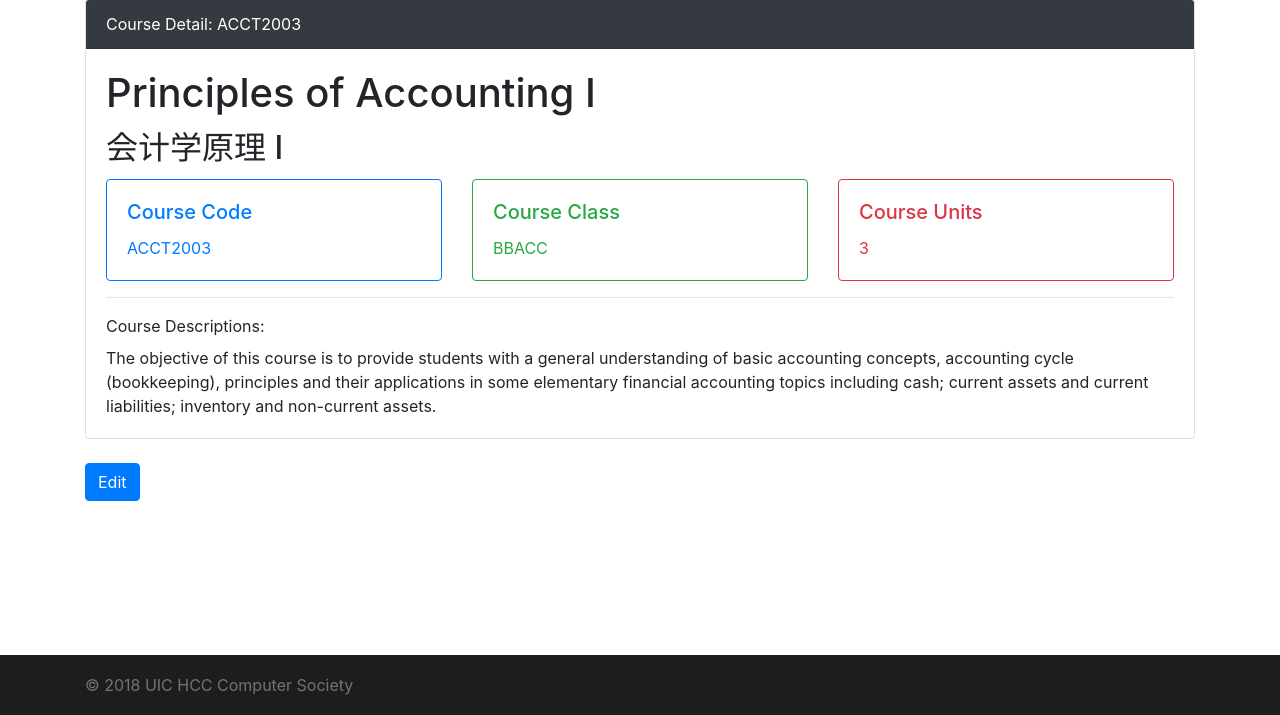
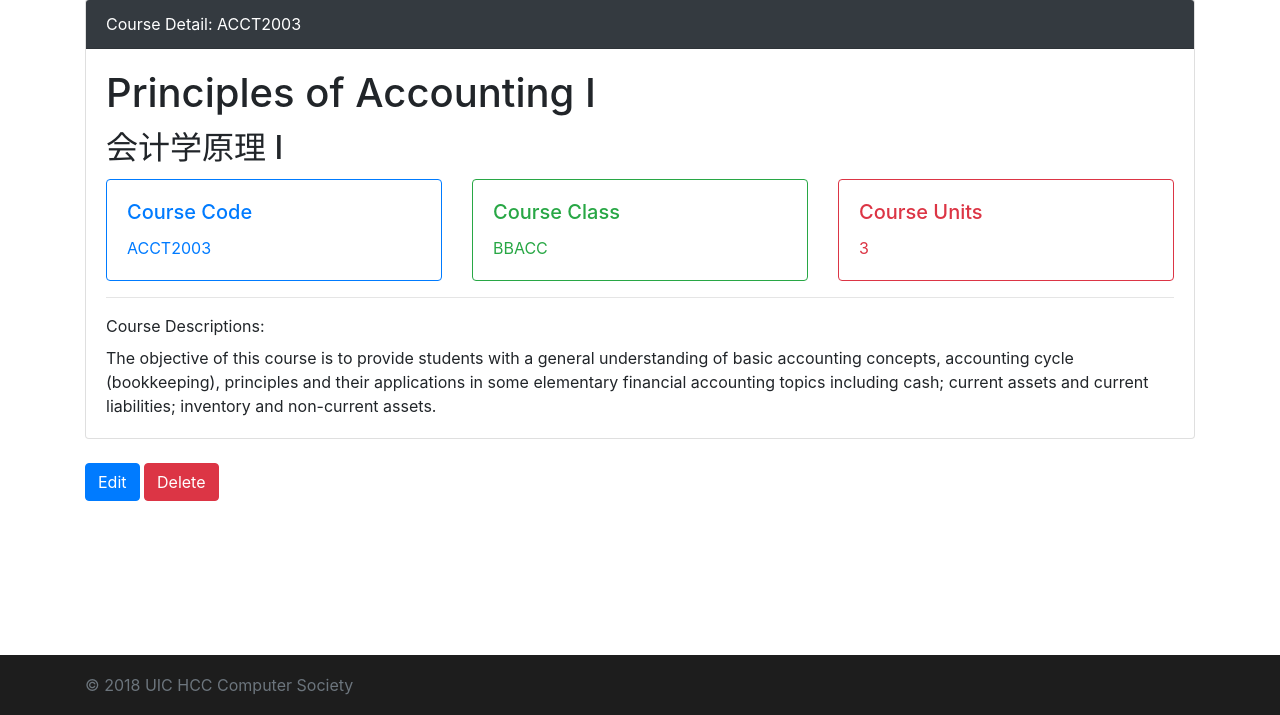
Before and after one commit to UICHCC/uicCourse, a Django app: page /course/1 in a window 1280 px wide. Shown: the part 85-800 px from the top of the page. Run offline with Django 3.2, Linux system fonts and the light colour scheme; a user stored in the database is signed in; data comes from the database, SQL or seed files in the repository; both versions use the stored data as it was after the commit; some libraries are stand-ins or nearby versions.

Commit message:
new delete course function

```diff
--- a/django_playground/uicCourse/course/templates/course/detail.html
+++ b/django_playground/uicCourse/course/templates/course/detail.html
@@ -74,7 +74,7 @@
     </div>
     </div>
         <br>
-        <a href="{% url 'course_detail_edit' coursedata.id %}" class="btn btn-primary">Edit</a>
+        <a href="{% url 'course_detail_edit' coursedata.id %}" class="btn btn-primary">Edit</a> <a href="javascript:AlertIt();" class="btn btn-danger">Delete</a>
     </main>
 
     <footer class="footer">
@@ -90,5 +90,13 @@
     {% load static %}
     <script src="{% static "js/popper.min.js" %}"></script>
     <script src="https://cdn.bootcss.com/bootstrap/4.0.0/js/bootstrap.min.js"></script>
+    <script>
+        function AlertIt() {
+            var answer = confirm("Are you sure you want to delete this course record?.");
+            if (answer) {
+                window.location = "{% url 'course_delete' coursedata.id %}"
+            }
+        }
+    </script>
   </body>
 </html>
--- a/django_playground/uicCourse/course/templates/course/index.html
+++ b/django_playground/uicCourse/course/templates/course/index.html
@@ -77,7 +77,7 @@
             <label class="text-white">Password</label>
             <input type="password" class="form-control" placeholder="Password" name="password">
           </div>
-          <button type="submit" class="btn btn-primary">Submit</button>
+          <button type="submit" class="btn btn-primary">Login</button>
         </form>
     </div>
     </div>
--- a/django_playground/uicCourse/course/urls.py
+++ b/django_playground/uicCourse/course/urls.py
@@ -11,4 +11,5 @@ urlpatterns = [
     path('course/<int:course_id>', views.course_detail, name='course_detail'),
     path('course/edit/<int:course_id>', views.course_edit, name='course_detail_edit'),
     path('course/edit_submit', views.course_edit_submit, name='course_edit_submit'),
+    path('course/delete/<int:course_id>', views.delete_course, name='course_delete'),
 ]
--- a/django_playground/uicCourse/course/views.py
+++ b/django_playground/uicCourse/course/views.py
@@ -98,3 +98,15 @@ def course_edit_submit(request):
             modify_course.course_descriptions = course_descriptions
             modify_course.save()
         return redirect('/')
+
+
+def delete_course(request, course_id):
+    if not request.user.is_authenticated:
+        return redirect('/course/')
+    else:
+        if course_id == '0':
+            pass
+        else:
+            predelete = models.Course.objects.get(pk=course_id)
+            predelete.delete()
+        return redirect('/course/')
```
Also changed, not shown: django_playground/uicCourse/db.sqlite3.
